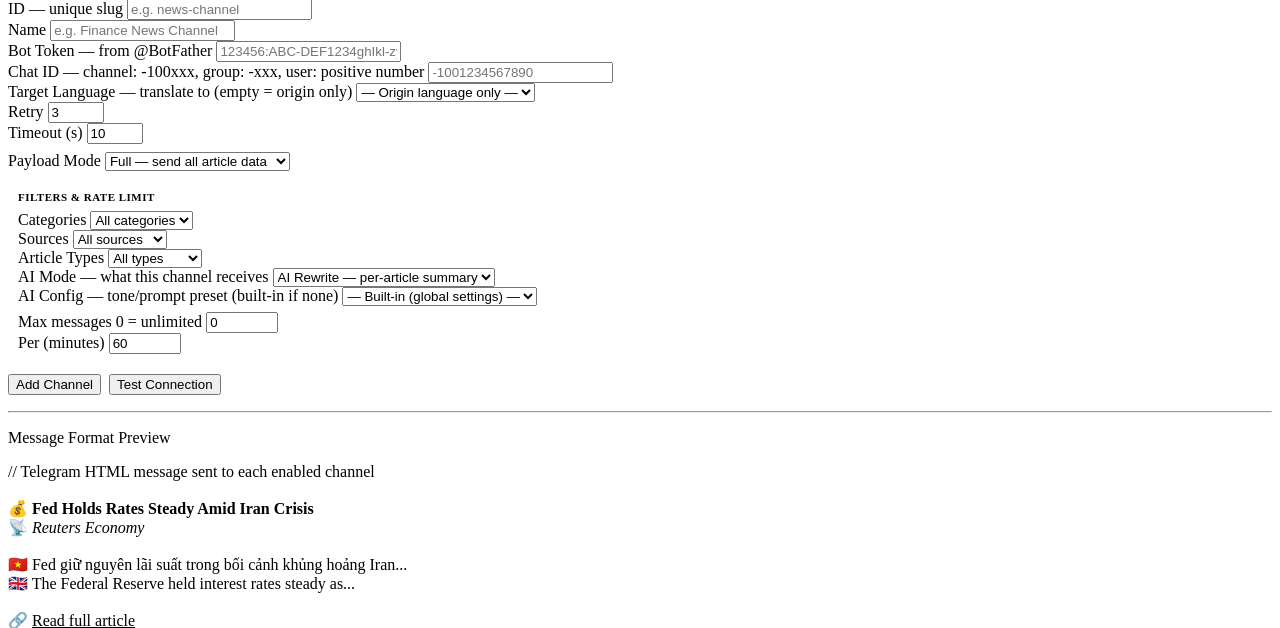
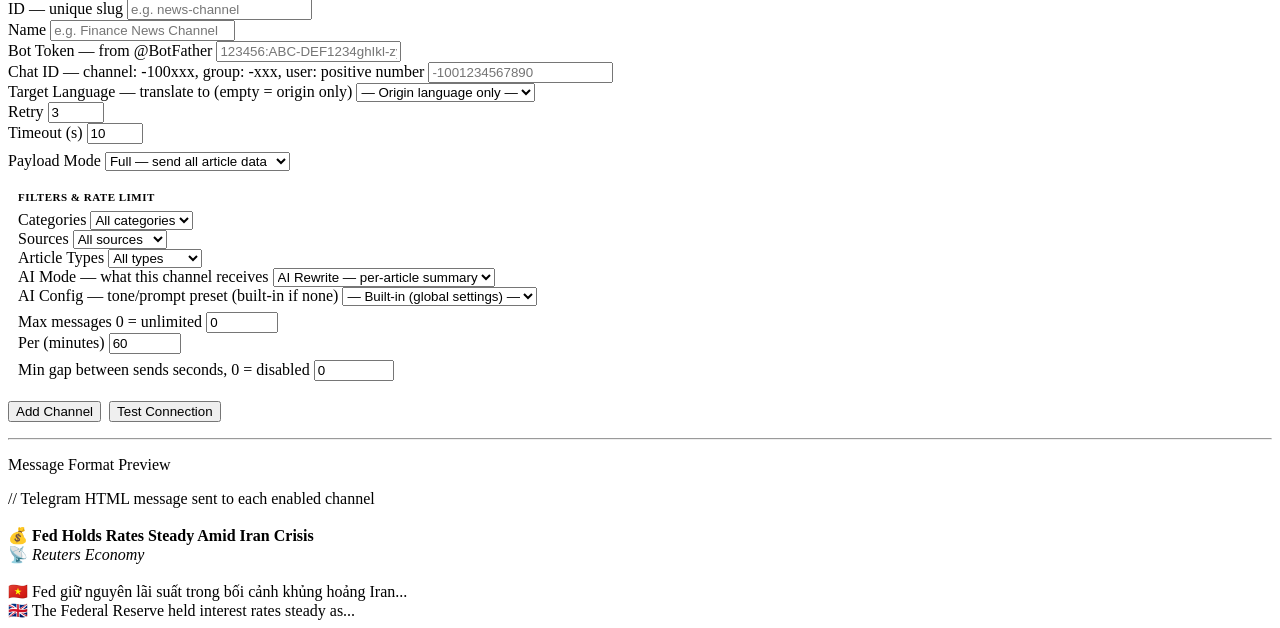
Before and after one commit to lugondev/pool-news-distribution-system, a FastAPI app: page /partials/settings-telegram in a window 1280 px wide. Shown: the part 186-814 px from the top of the page. Run offline with FastAPI, Linux system fonts and the light colour scheme.

Commit message:
feat: Add minimum gap between sends for rate limiting in webhook and Telegram configurations

```diff
--- a/dashboard/templates/partials/settings_telegram.html
+++ b/dashboard/templates/partials/settings_telegram.html
@@ -147,7 +147,7 @@ function loadFilterOptions() {
       {% if type_mode != 'all' and ch.filter_article_types %} · Type {{ type_mode }}: <b>{{ ch.filter_article_types|join(', ') }}</b>{% endif %}
       {% set ai_mode = ch.ai_mode or 'rewrite' %}
       · AI: <b style="color:{% if ai_mode=='rewrite' %}var(--accent){% elif ai_mode=='synthetic' %}var(--green,#22c55e){% else %}var(--muted){% endif %}">{{ ai_mode }}</b>
-      {% if ch.rate_limit_max %} · Rate: <b>{{ ch.rate_limit_max }}/{{ ch.rate_limit_window_minutes or 60 }}min</b>{% endif %}
+      {% if ch.rate_limit_max %} · Rate: <b>{{ ch.rate_limit_max }}/{{ ch.rate_limit_window_minutes or 60 }}min</b>{% endif %}{% if ch.rate_limit_min_gap_seconds %} · Gap: <b>{{ ch.rate_limit_min_gap_seconds }}s</b>{% endif %}
     </div>
     <div class="tg-test-result" style="margin-top:4px;font-size:11px"></div>
 
@@ -269,6 +269,13 @@ function loadFilterOptions() {
             <label>Per (minutes)</label>
             <input type="number" name="rate_limit_window_minutes" value="{{ ch.rate_limit_window_minutes or 60 }}" min="1" max="1440">
           </div>
+        </div>
+        <div class="form-row-2" style="margin-top:6px">
+          <div class="form-group">
+            <label>Min gap between sends <span class="hint">seconds, 0 = disabled</span></label>
+            <input type="number" name="rate_limit_min_gap_seconds" value="{{ ch.rate_limit_min_gap_seconds or 0 }}" min="0" max="86400">
+          </div>
+          <div class="form-group"></div>
         </div>
       </div>
       <div style="display:flex;gap:6px;margin-top:8px">
@@ -411,6 +418,13 @@ function loadFilterOptions() {
             <input type="number" name="rate_limit_window_minutes" value="60" min="1" max="1440">
           </div>
         </div>
+        <div class="form-row-2" style="margin-top:6px">
+          <div class="form-group">
+            <label>Min gap between sends <span class="hint">seconds, 0 = disabled</span></label>
+            <input type="number" name="rate_limit_min_gap_seconds" value="0" min="0" max="86400">
+          </div>
+          <div class="form-group"></div>
+        </div>
       </div>
       <div class="form-actions" style="margin-top:10px;display:flex;gap:8px;align-items:center;flex-wrap:wrap">
         <button type="submit" class="btn btn-primary">Add Channel</button>
```
Also changed, not shown: dashboard/templates/partials/settings_webhook.html (+15 -1 lines), webhook/filters.py (+39 -16 lines).
